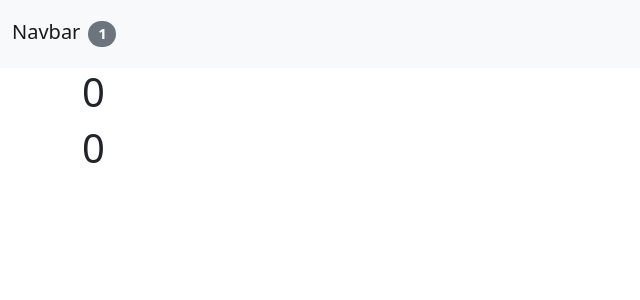
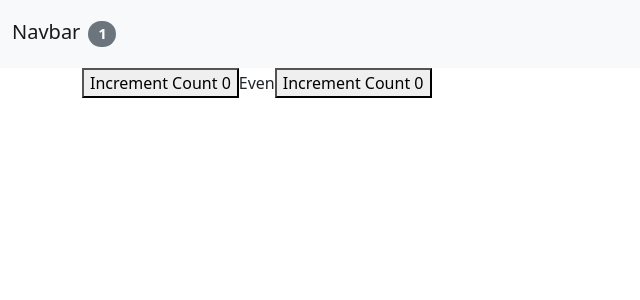
Before and after one commit to abhirampai/react-crash-by-mosh, a React (Create React App) app: page / in a window 1280 px wide. Shown: the top 300 px of the page, without its empty margins (0-640 px from the left). Built offline with nearby package versions, Linux system fonts and the light colour scheme.

Commit message:
added useMemoCounter.jsx

```diff
--- a/src/App.js
+++ b/src/App.js
@@ -5,7 +5,8 @@ import React, { Component } from "react";
 // import HookCounter from "./components/HookCounter";
 // import UsingObjects from "./components/UsingObjects";
 // import UpdateDocumentTitle from "./components/UpdateDocumentTitle";
-import HookMouse from "./components/HookMouse";
+// import HookMouse from "./components/HookMouse";
+import UseMemoCounters from "./components/UseMemoCounters";
 class App extends Component {
   state = {
     counters: [
@@ -71,7 +72,8 @@ class App extends Component {
           {/* <HookCounter /> */}
           {/* <UsingObjects /> */}
           {/* <UpdateDocumentTitle /> */}
-          <HookMouse />
+          {/* <HookMouse /> */}
+          <UseMemoCounters />
         </main>
       </React.Fragment>
     );
--- /dev/null
+++ b/src/components/UseMemoCounters.jsx
@@ -0,0 +1,22 @@
+import React, { useState, useMemo } from "react";
+
+const UseMemoCounters = () => {
+  const [count1, setCount] = useState(0);
+  const [count2, setCountTwo] = useState(0);
+  const isEven = useMemo(() => {
+    return count1 % 2 === 0;
+  }, [count1]);
+  return (
+    <div>
+      <button onClick={() => setCount(count1 + 1)}>
+        Increment Count {count1}
+      </button>
+      <span>{isEven ? "Even" : "Odd"}</span>
+      <button onClick={() => setCountTwo(count2 + 1)}>
+        Increment Count {count2}
+      </button>
+    </div>
+  );
+};
+
+export default UseMemoCounters;
```
